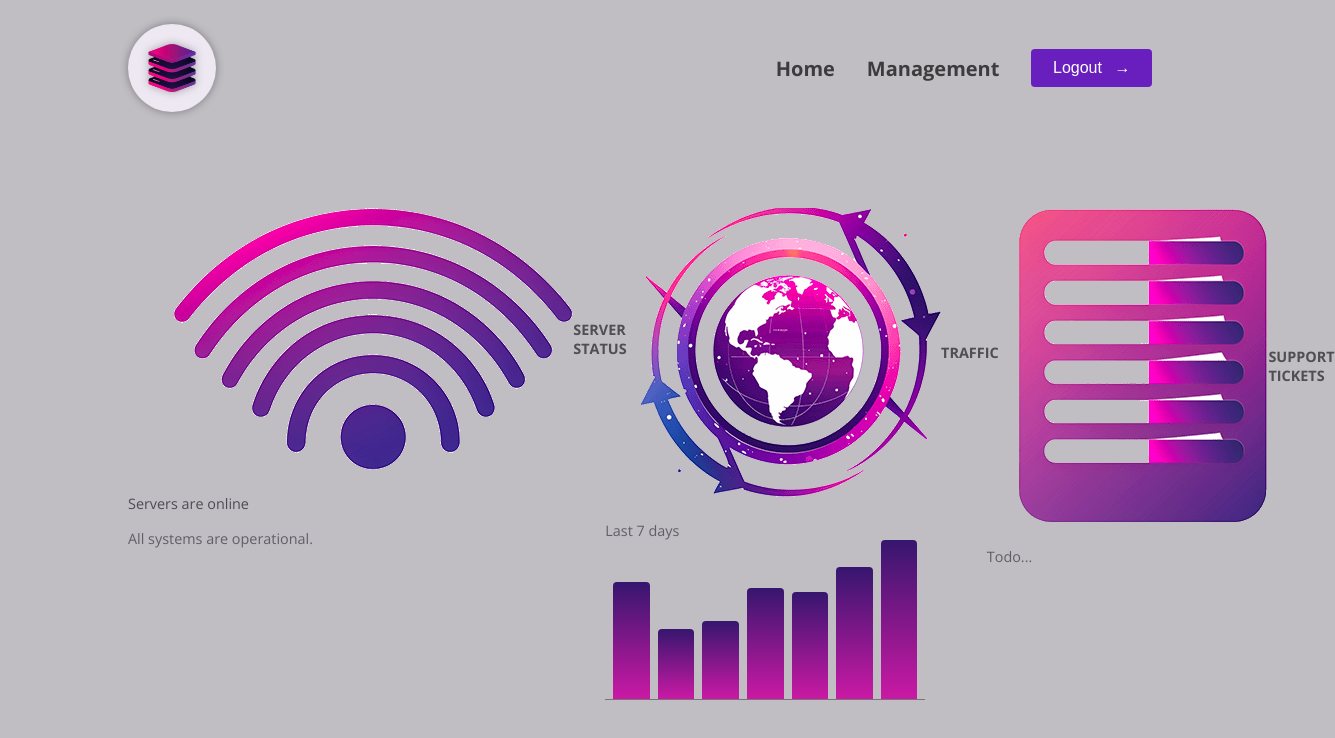
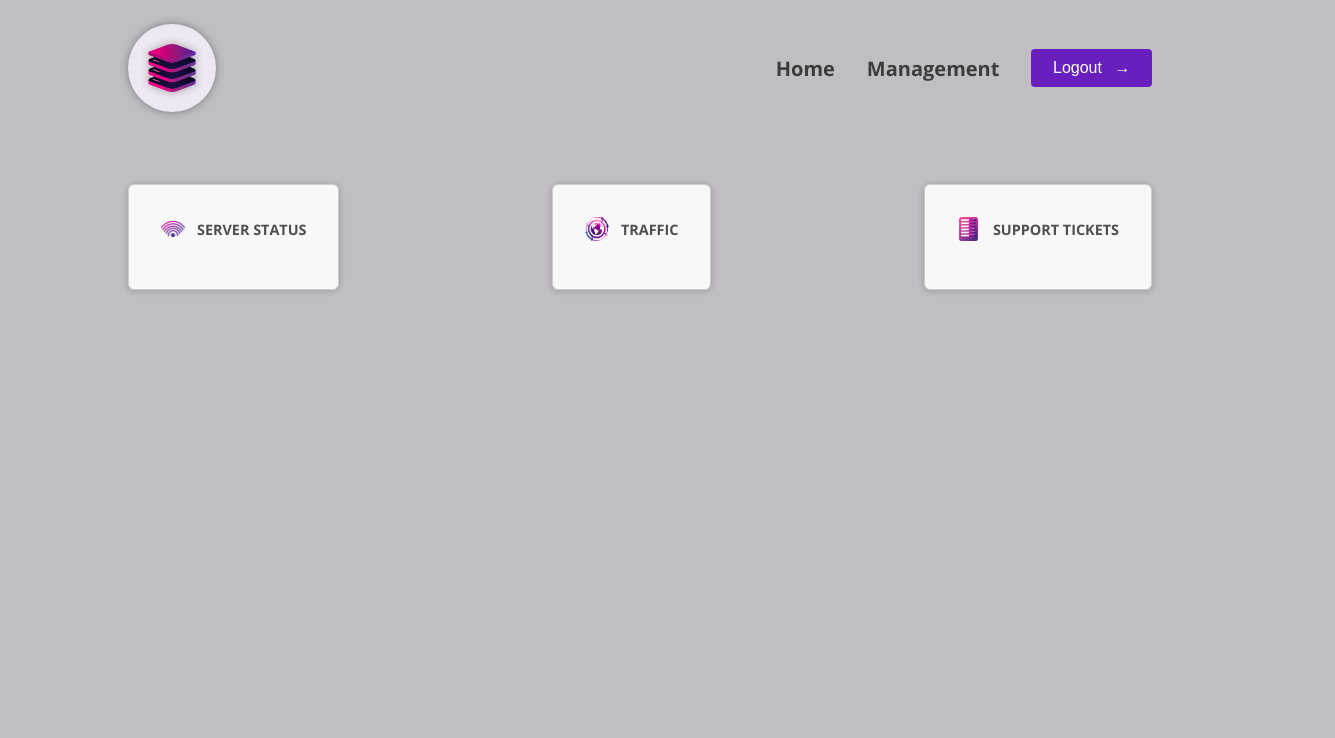
Before and after one commit to raseward14/ticketing-app, an Angular app: page / in a window 1280 px wide. Shown: the top 738 px of the page, 1335 px wide, since content can reach past the window. Built offline with nearby package versions, Linux system fonts and the light colour scheme.

Commit message:
property binding and string property passing in app component and the dashboard item component wrapper

```diff
--- a/src/app/app.component.html
+++ b/src/app/app.component.html
@@ -2,8 +2,25 @@
 
 <main>
   <div id="dashboard">
+    <app-dashboard-item
+      [image]="{ src: 'status.png', alt: 'A signal symbol' }"
+      title="Server status"
+    >
       <app-server-status />
+    </app-dashboard-item>
+
+    <app-dashboard-item
+      [image]="{ src: 'globe.png', alt: 'A globe' }"
+      title="Traffic"
+    >
       <app-traffic />
+    </app-dashboard-item>
+
+    <app-dashboard-item
+      [image]="{ src: 'list.png', alt: 'A list of items' }"
+      title="Support Tickets"
+    >
       <app-tickets />
+    </app-dashboard-item>
   </div>
 </main>
--- a/src/app/dashboard/dashboard-item/dashboard-item.component.html
+++ b/src/app/dashboard/dashboard-item/dashboard-item.component.html
@@ -1,8 +1,8 @@
 <div class="dashboard-item">
   <article>
     <header>
-      <img src="status.png" alt="A signal symbol" />
-      <h2>Server Status</h2>
+      <img [src]="image().src" [alt]="image().alt" />
+      <h2>{{ title() }}</h2>
     </header>
   </article>
 </div>
--- a/src/app/dashboard/dashboard-item/dashboard-item.component.ts
+++ b/src/app/dashboard/dashboard-item/dashboard-item.component.ts
@@ -13,6 +13,6 @@
   //   alt: string;
   // };
   // @Input({ required: true }) title!: string;
-  image = input.required();
-  title = input.required();
+  image = input.required<{ src: string; alt: string }>();
+  title = input.required<string>();
 }
```
Also changed, not shown: src/app/app.component.ts (+16 -11 lines).
